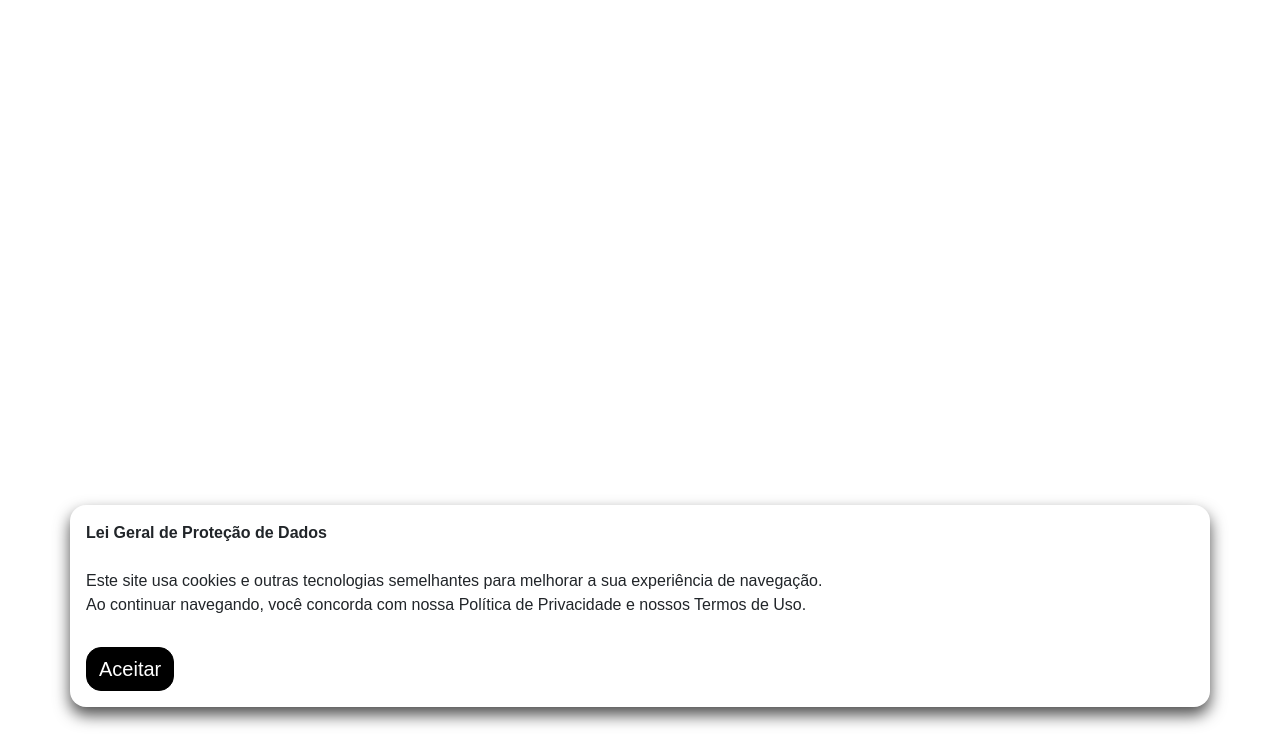
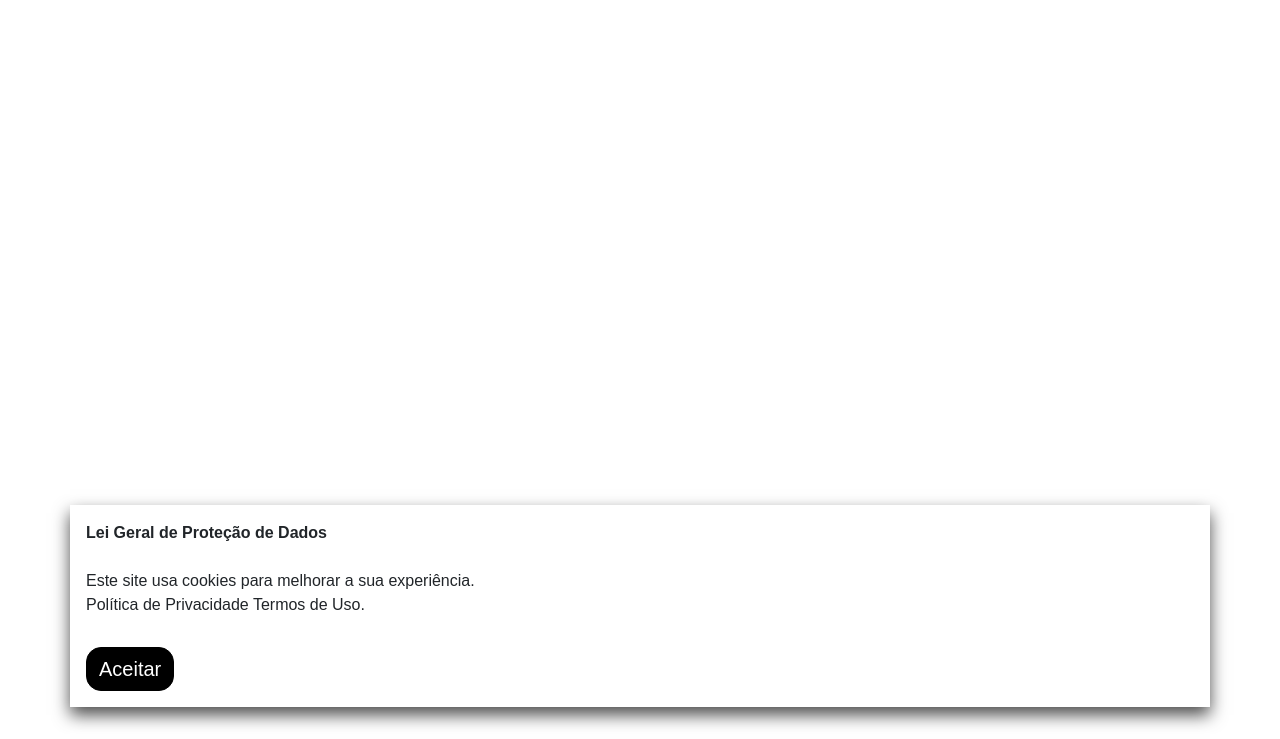
Before and after one commit to Potestade/potestade.github.io, a plain HTML site: page contato.html in a window 1280 px wide. Shown: the part 61-800 px from the top of the page. Drawn offline with Linux system fonts and the light colour scheme.

Commit message:
Nova
Nova

```diff
--- a/contato.html
+++ b/contato.html
@@ -32,10 +32,10 @@
     <link rel="stylesheet" href="assets/css/responsivo.css">
     <link rel="stylesheet" href="assets/css/back-to-top.css">
     <link rel="stylesheet" href="assets/css/lgpd.css">
-<div class="container" id="lgpd-banner" style="display:none; border-radius:1rem;">
+<div class="container" id="lgpd-banner">
 <strong><span>Lei Geral de Proteção de Dados</span></strong><br><br>
-<span>Este site usa cookies e outras tecnologias semelhantes para melhorar a sua experiência de navegação.</span><br>
-<span>Ao continuar navegando, você concorda com nossa Política de Privacidade e nossos Termos de Uso.</span><br>
+<span>Este site usa cookies para melhorar a sua experiência.</span><br>
+<span>Política de Privacidade Termos de Uso.</span><br>
 <button class="btn btn-primary" type="button" onclick="acceptLGPD()">Aceitar</button>
 </div>
 <a id="back-to-top" class="stretched-link back-to-top-link" href="#" aria-label="Voltar ao topo"><svg id="top-circle" class="icon flat-color back-to-top" xmlns="http://www.w3.org/2000/svg" viewBox="6 6 12 12" width="5em" height="5em" fill="#000000">
```
Also changed, not shown: index.html (+3 -3 lines), precos.html (+3 -3 lines), servicos.html (+3 -3 lines), sobre-nos.html (+3 -3 lines).
